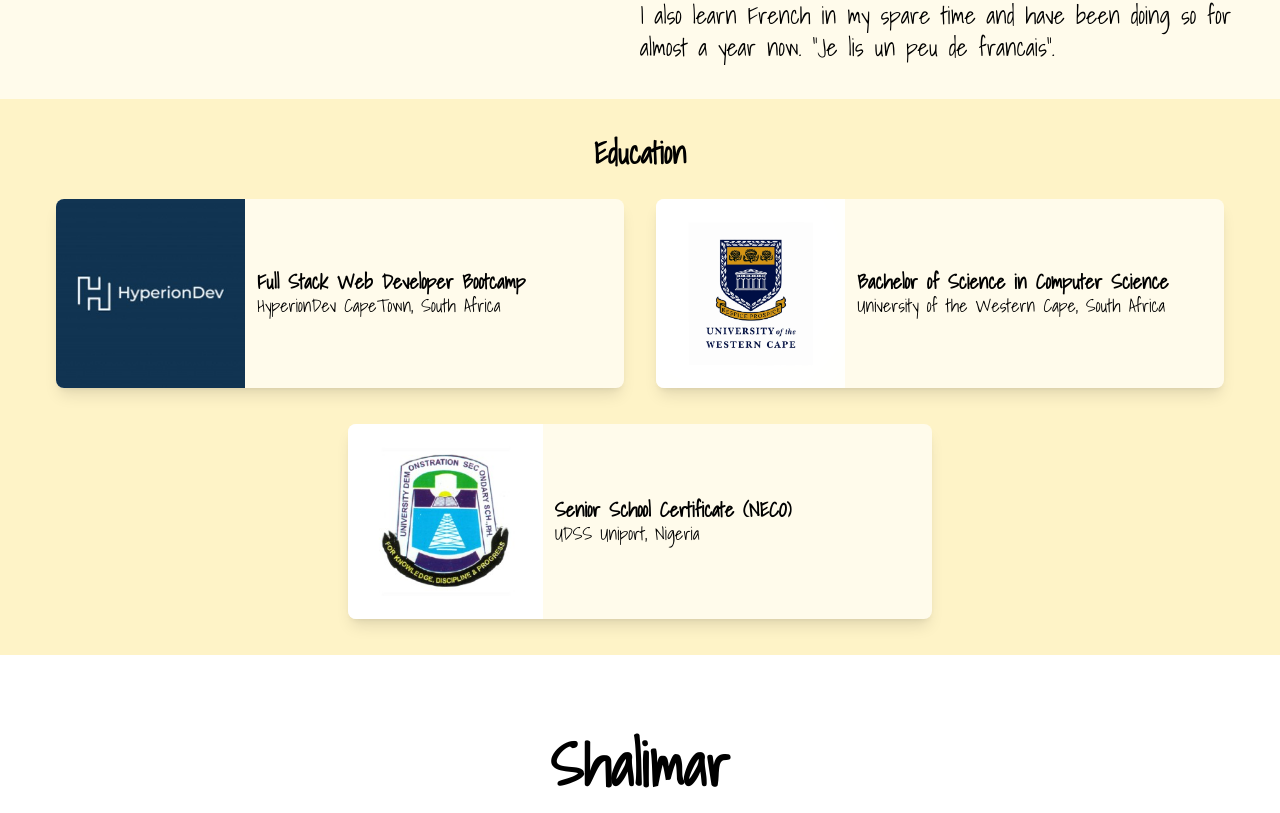
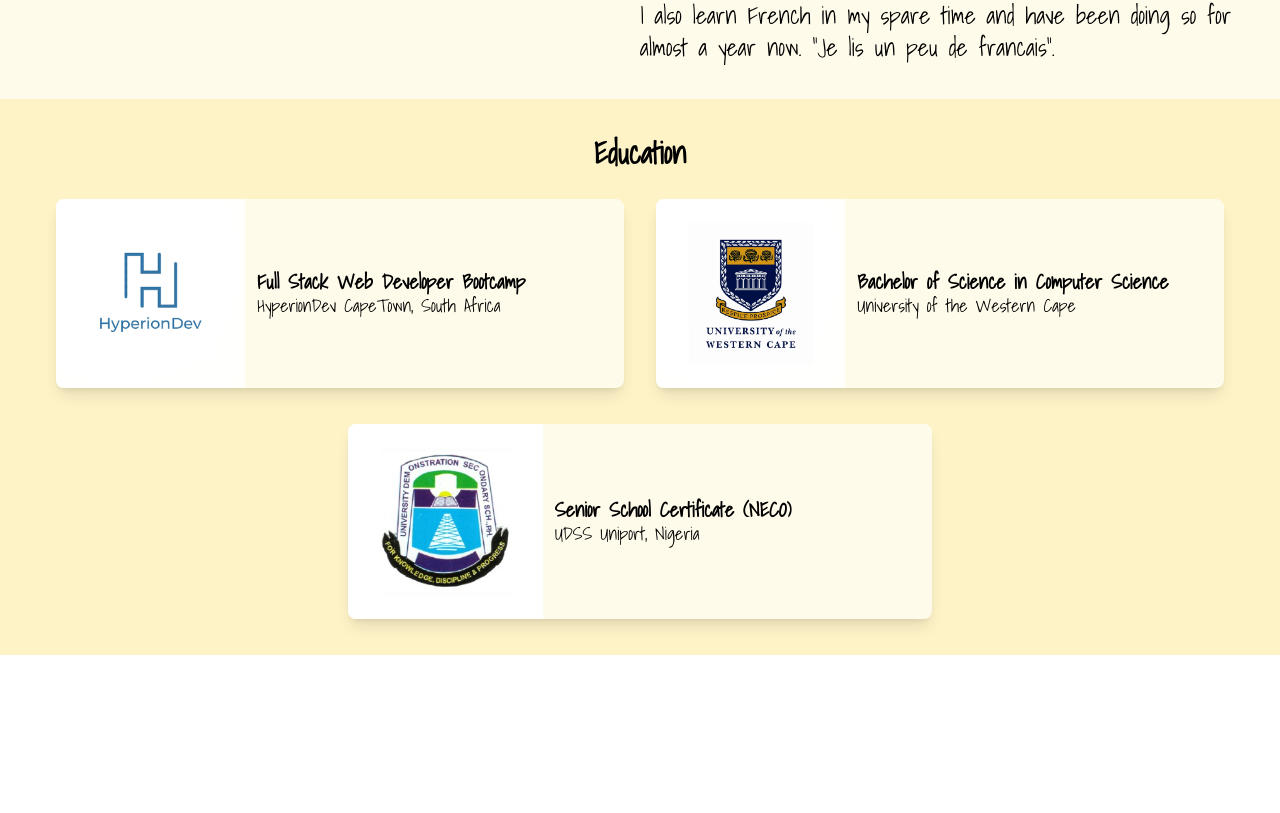
Before and after one commit to abu-git/sam-cv, a Next.js app: page / in a window 1280 px wide. Shown: the part 713-1526 px from the top of the page. After the commit the page ends 1368 px from the top, so only its background shows below. Built offline with nearby package versions, Linux system fonts and the light colour scheme.

Commit message:
setting up for deployment

```diff
--- a/components/About.js
+++ b/components/About.js
@@ -2,6 +2,8 @@ import React from 'react'
 
 function About() {
   return (
+    <>
+        <div name="about"></div>
         <div className='px-8 md:px-12 py-9 bg-amber-50 text-black dark:bg-black dark:text-white grid grid-cols-1 md:grid-cols-2 items-center'>
             <h3 className='text-3xl font-semibold text-center'>About Me</h3>
             <section className='mt-4 md:mt-0'>
@@ -9,9 +11,11 @@ function About() {
 
                 <p className='text-2xl mb-4'>I am an avid JavaScript enthusiast and my current frontend framework of choice is Next.js combined with TailwindCSS. This is what I used to build this web application.</p>
 
-            <p className='text-2xl'>I also learn French in my spare time and have been doing so for almost a year now. "Je lis un peu de francais".</p>
+                <p className='text-2xl'>I also learn French in my spare time and have been doing so for almost a year now. &quot;Je lis un peu de francais&quot;.</p>
             </section>
         </div>
+    </>
+
   )
 }
 
--- a/components/Education.js
+++ b/components/Education.js
@@ -3,17 +3,18 @@ import Image from 'next/image'
 
 function Education() {
   return (
+    <>
+        <div name="education"></div>
         <div className='px-8 md:px-14 py-9 bg-amber-100 text-black dark:bg-stone-900 dark:text-white'>
             <h3 className='text-3xl font-semibold text-center'>Education</h3>
             <main className='mt-7 grid grid-cols-1 md:grid-cols-2 gap-8'>
                 <div className='w-full overflow-hidden rounded-lg shadow-lg flex bg-amber-50 dark:bg-stone-700'>
                     <div className='w-1/3'>
                         <Image
-                        src="/hyperion.jpg"
+                            src="/hyperion.png"
                             alt="Udss logo"
                             width={300}
                             height={300}
-                        layout="responsive"
                         />
                     </div>
                     <section className='py-1 px-3 flex flex-col justify-center w-2/3'>
@@ -29,12 +30,11 @@ function Education() {
                             alt="UWC logo"
                             width={300}
                             height={300}
-                        layout="responsive"
                         />
                     </div>
                     <section className='py-1 px-3 flex flex-col justify-center w-2/3'>
                         <h4 className='text-xl font-semibold leading-5 mb-1'>Bachelor of Science in Computer Science</h4>
-                    <h3 className='text-lg leading-5'>University of the Western Cape, South Africa</h3>
+                        <h3 className='text-lg leading-5'>University of the Western Cape</h3>
                     </section>
                 </div>
             </main>
@@ -46,7 +46,6 @@ function Education() {
                             alt="Udss logo"
                             width={300}
                             height={300}
-                        layout="responsive"
                         />
                     </div>
                     <section className='py-1 px-3 flex flex-col justify-center w-2/3'>
@@ -56,6 +55,8 @@ function Education() {
                 </div>
             </div>
         </div>
+    </>
+
   )
 }
 
--- a/components/Landing.js
+++ b/components/Landing.js
@@ -4,6 +4,8 @@ import kit9 from '../public/kit9.svg'
 
 function Landing() {
   return (
+    <>
+        <div name="home"></div>
         <div className='grid grid-cols-1 md:grid-cols-2 items-center mt-16 pb-9 px-10 bg-amber-100 dark:bg-stone-900'>
             <div className='flex justify-center h-80'>
                 <Image src={kit9} alt="Sam landing svg" width={430} height={330} />
@@ -12,6 +14,9 @@ function Landing() {
                 <h2 className='font-extrabold text-5xl md:text-6xl text-center text-black dark:text-white'>Developer and Creative</h2>
             </div>
         </div>
+
+    </>
+
   )
 }
 
--- a/components/Navigation.js
+++ b/components/Navigation.js
@@ -2,6 +2,7 @@ import React, { useState, useEffect } from 'react'
 import Image from 'next/image'
 import { useTheme } from 'next-themes'
 import { MoonIcon, SunIcon } from '@heroicons/react/24/outline'
+import { Link, Button, Element, Events, animateScroll as scroll, scrollSpy, scroller } from 'react-scroll'
 
 function Navigation() {
     //sidebar state
@@ -36,6 +37,7 @@ function Navigation() {
         <div className='px-10 py-4 rounded shadow-md bg-amber-50 text-black dark:bg-black dark:text-white fixed top-0 z-10 w-full'>
             {/* Large Screen navigation */}
             <nav className='flex justify-between items-center'>
+                <Link to='home' spy={true} smooth={true} offset={-60} duration={500} delay={500}>
                     <div className='flex items-center cursor-pointer'>
                         <div className='ripple-nav'>
                             <Image
@@ -47,11 +49,18 @@ function Navigation() {
                         </div>
                         <h4 className='ml-2 font-extrabold text-[21px]'>Samuel Abu</h4>
                     </div>
+                </Link>
 
                 <ul className='hidden lg:flex justify-between items-center w-2/3 text-[20px]'>
+                    <Link to='home' spy={true} smooth={true} offset={-60} duration={500} delay={500}>
                         <li className='cursor-pointer'>Home</li>
+                    </Link>
+                    <Link to='about' spy={true} smooth={true} offset={-60} duration={500} delay={500}>
                         <li className='cursor-pointer'>About</li>
+                    </Link>
+                    <Link to='education' spy={true} smooth={true} offset={-60} duration={500} delay={500}>
                         <li className='cursor-pointer'>Education</li>
+                    </Link>
                     <li className='cursor-pointer'>Projects</li>
                     <li className='cursor-pointer'>Contact</li>
                 </ul>
@@ -77,9 +86,15 @@ function Navigation() {
                     </div>
 
                     <ul className='text-center py-8 text-[27px]'>
+                        <Link onClick={() => setShowSideBar(!showSideBar)} to='home' spy={true} smooth={true} offset={-60} duration={500} delay={500}>
                             <li className='py-2 cursor-pointer'>Home</li>
+                        </Link>
+                        <Link onClick={() => setShowSideBar(!showSideBar)} to='about' spy={true} smooth={true} offset={-60} duration={500} delay={500}>
                             <li className='py-2 cursor-pointer'>About</li>
+                        </Link>
+                        <Link onClick={() => setShowSideBar(!showSideBar)} to='education' spy={true} smooth={true} offset={-60} duration={500} delay={500}>
                             <li className='py-2 cursor-pointer'>Education</li>
+                        </Link>
                         <li className='py-2 cursor-pointer'>Projects</li>
                         <li className='py-2 cursor-pointer'>Contact</li>
                     </ul>
--- /dev/null
+++ b/components/Projects.js
@@ -0,0 +1,11 @@
+import React from 'react'
+
+function Projects() {
+  return (
+    <div>
+
+    </div>
+  )
+}
+
+export default Projects
--- a/package.json
+++ b/package.json
@@ -15,7 +15,8 @@
     "next": "13.0.2",
     "next-themes": "^0.2.1",
     "react": "18.2.0",
-    "react-dom": "18.2.0"
+    "react-dom": "18.2.0",
+    "react-scroll": "^1.8.8"
   },
   "devDependencies": {
     "autoprefixer": "^10.4.13",
--- a/pages/index.js
+++ b/pages/index.js
@@ -10,7 +10,7 @@ export default function Home() {
   return (
     <div>
       <Head>
-        <title>Samuel Abu's Portfolio</title>
+        <title>Samuel Abu&apos;s Portfolio</title>
         <meta name="description" content="Generated by create next app" />
         <link rel="icon" href="/favicon.ico" />
       </Head>
@@ -19,7 +19,7 @@ export default function Home() {
       <Landing />
       <About />
       <Education />
-      <h1 className='mt-20 text-center text-6xl font-bold'>Shalimar</h1>
+
     </div>
   )
 }
```
Also changed, not shown: public/hyperion.png, 1 other file (tests, documents, lock files or other folders). Lines whose indentation alone changed are shown as unchanged.
